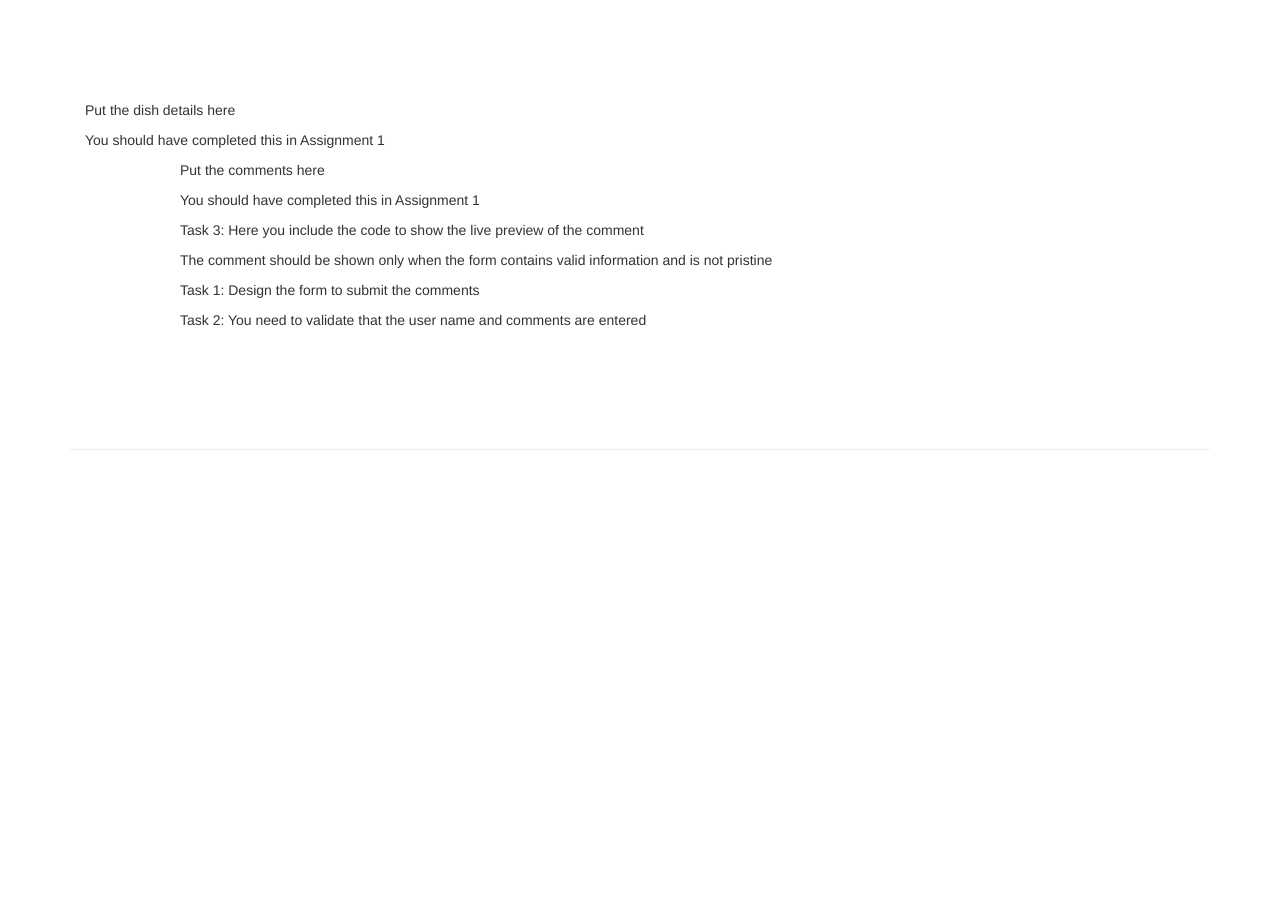
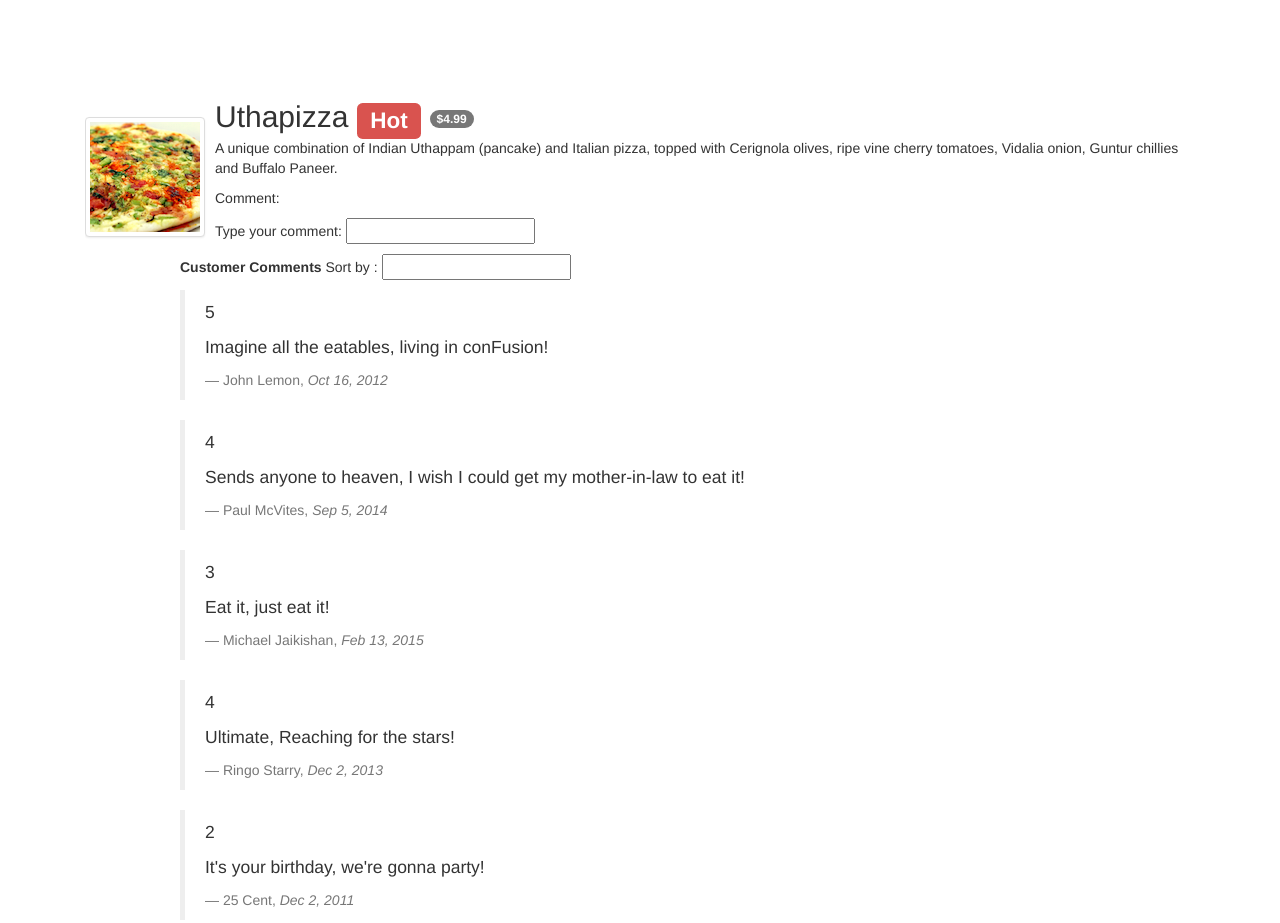
Before and after one commit to Eyosiyas/conFusion-ng, a website: page conFusion/app/dishdetail.html in a window 1280 px wide. Shown: the top 923 px of the page. Before the commit the page ends 800 px from the top, so only its background shows below. Drawn offline with Linux system fonts and the light colour scheme; files whose address does not match are found by name.

Commit message:
modified dishdetail to add a dish structure

```diff
--- a/conFusion/app/dishdetail.html
+++ b/conFusion/app/dishdetail.html
@@ -28,14 +28,37 @@
 <body>
 
     <div class="container">
-        <div class="row row-content">
+        <div class="row row-content" ng-controller="dishDetailController as dishDtlCtrl">
             <div class="col-xs-12">
-                <p>Put the dish details here</p>
-                <p>You should have completed this in Assignment 1</p>
+                <div class="media" ng-init="dish = dishDtlCtrl.dish">
+                    <div class="media-left media-middle">
+                            <a href="#">
+                                <img class="media-object img-thumbnail" ng-src={{dish.image}} alt="Uthappizza" />
+                            </a>
+                        </div>
+                        <div class="media-body">
+                            <h2 class="media-heading">
+                                {{dish.name}}
+                                <span class="label label-danger">{{dish.label}}</span>
+                                <span class="badge">{{dish.price | currency}}</span>
+                            </h2>
+                            <p>{{dish.description}}</p>
+                            <p>Comment: {{dish.comment}}</p>
+                            <p>
+                                Type your comment:
+                                <input type="text" ng-model="dish.comment">
+                            </p>
+                        </div>
+                </div>
             </div>
             <div class="col-xs-9 col-xs-offset-1">
-                <p>Put the comments here</p>
-                <p>You should have completed this in Assignment 1</p>
+                <p><strong>Customer Comments</strong> Sort by : <input type="text" ng-model="dishDtlCtrl.comment"></p>
+                <blockquote ng-repeat="comment in dishDtlCtrl.dish.comments | orderBy : dishDtlCtrl.comment">
+                    <p>{{comment.rating}}</p>
+                    <p>{{comment.comment}}</p>
+                    <footer>{{comment.author}}, <cite title="Source Title">{{comment.date | date}}</cite></footer>
+                </blockquote>
+
             </div>
             <div class="col-xs-9 col-xs-offset-1" ng-controller="DishCommentController">
                     <ul class="list-unstyled">
@@ -55,6 +78,60 @@
 <!-- build:js scripts/main.js -->
     <script src="../bower_components/angular/angular.min.js"></script>
     <script src="scripts/app.js"></script>
+    <script>
+
+
+        var app = angular.module('confusionApp', []);
+
+        app.controller('dishDetailController', function () {
+
+            var dish = {
+                name: 'Uthapizza',
+                image: 'images/uthapizza.png',
+                category: 'mains',
+                label: 'Hot',
+                price: '4.99',
+                description: 'A unique combination of Indian Uthappam (pancake) and Italian pizza, topped with Cerignola olives, ripe vine cherry tomatoes, Vidalia onion, Guntur chillies and Buffalo Paneer.',
+                comments: [
+                    {
+                        rating: 5,
+                        comment: "Imagine all the eatables, living in conFusion!",
+                        author: "John Lemon",
+                        date: "2012-10-16T17:57:28.556094Z"
+                    },
+                    {
+                        rating: 4,
+                        comment: "Sends anyone to heaven, I wish I could get my mother-in-law to eat it!",
+                        author: "Paul McVites",
+                        date: "2014-09-05T17:57:28.556094Z"
+                    },
+                    {
+                        rating: 3,
+                        comment: "Eat it, just eat it!",
+                        author: "Michael Jaikishan",
+                        date: "2015-02-13T17:57:28.556094Z"
+                    },
+                    {
+                        rating: 4,
+                        comment: "Ultimate, Reaching for the stars!",
+                        author: "Ringo Starry",
+                        date: "2013-12-02T17:57:28.556094Z"
+                    },
+                    {
+                        rating: 2,
+                        comment: "It's your birthday, we're gonna party!",
+                        author: "25 Cent",
+                        date: "2011-12-02T17:57:28.556094Z"
+                    }
+
+                ]
+            };
+
+            this.dish = dish;
+        });
+
+
+    </script>
 <!-- endbuild -->
 
 </body>
```
Also changed, not shown: conFusion/app/menu.html (+50 -3 lines).
